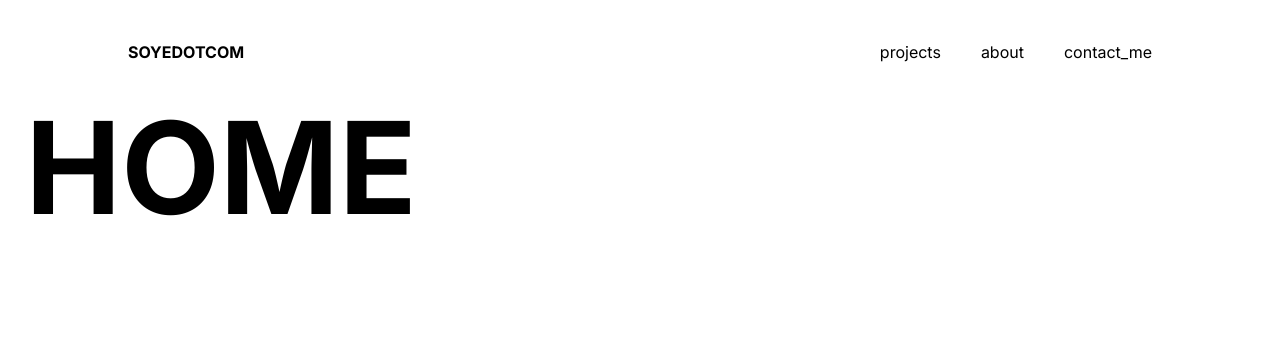
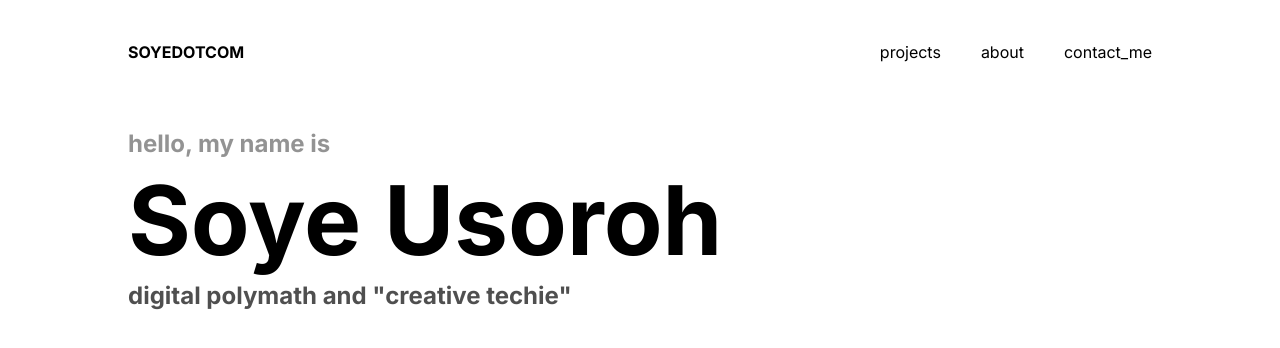
Before and after one commit to soyedotcom/soye.com, a React (Vite) app: page / in a window 1280 px wide. Shown: the top 348 px of the page. Built offline with nearby package versions, Linux system fonts and the light colour scheme.

Commit message:
add home page header

```diff
--- a/src/App.jsx
+++ b/src/App.jsx
@@ -81,24 +81,27 @@ function App() {
       <NavBar />
       <div
         ref={containerRef}
-        className="flex flex-1 min-h-0 w-full overflow-x-auto overflow-y-hidden snap-x snap-mandatory scrollbar-none"
+        className="z-20 flex flex-1 min-h-0 w-full overflow-x-auto overflow-y-hidden snap-x snap-mandatory scrollbar-none"
       >
-        <section
-          id="home"
-          className="h-full w-screen shrink-0 snap-start px-[2vw]"
-        >
-          <h1 className="font-bold text-9xl">HOME</h1>
+        <section id="home" className="section">
+          <div className="font-bold flex flex-col gap-3">
+            <p className="text-[#0000006c] text-2xl">hello, my name is</p>
+            <h1 className="text-8xl">Soye Usoroh</h1>
+            <p className="text-2xl text-[#000000b0]">
+              digital polymath and "creative techie"
+            </p>
+          </div>
         </section>
 
-        <section id="projects" className="h-full w-screen shrink-0 snap-start">
-          <h1 className="font-bold text-9xl">PROJECTS</h1>
+        <section id="projects" className="section">
+          <h1 className="font-bold text-[#0000006c] text-2xl">PROJECTS</h1>
         </section>
 
-        <section id="about" className="h-full w-screen shrink-0 snap-start">
-          <h1 className="font-bold text-9xl">ABOUT</h1>
+        <section id="about" className="section">
+          <h1 className="font-bold text-[#0000006c] text-2xl">ABOUT</h1>
         </section>
 
-        <Footer/>
+        <Footer />
       </div>
     </main>
   );
```
